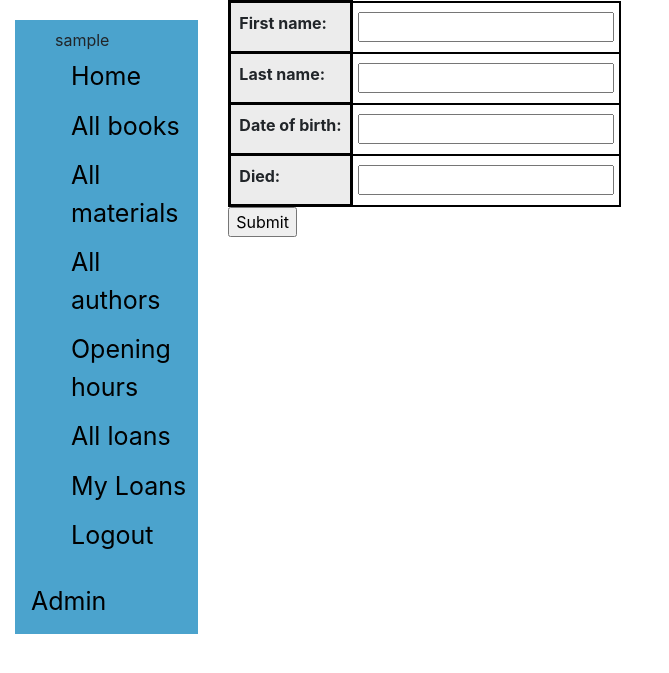
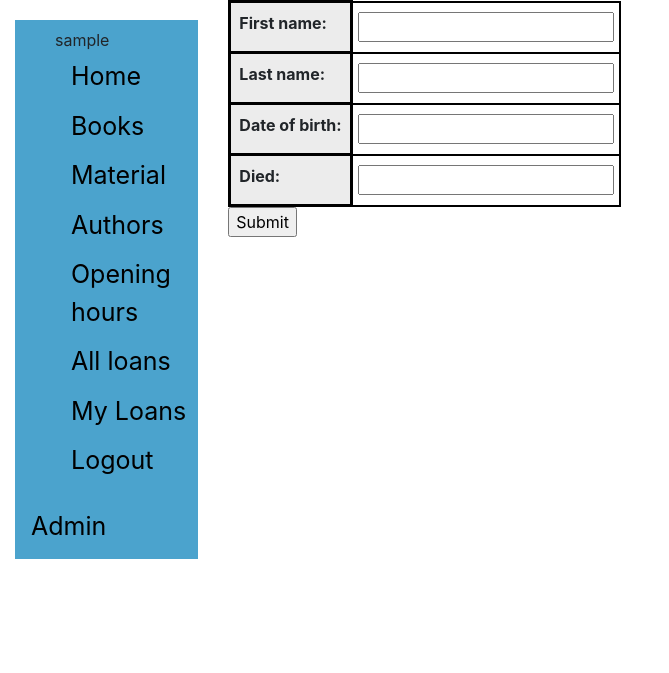
Before and after one commit to moan0s/ILMO2, a Django app: page /library/author/create/ in a window 1280 px wide. Shown: the part 89-762 px from the top of the page, without its empty margins (0-669 px from the left). Run offline with Django 3.2, Linux system fonts and the light colour scheme; the visitor is signed in with stand-in values (Sample User, id 1); some libraries are stand-ins or nearby versions.

Commit message:
Use fontawsome in sidebr

```diff
--- a/src/library/templates/library/nav_sidebar.html
+++ b/src/library/templates/library/nav_sidebar.html
@@ -2,17 +2,17 @@
     <div class="sidebar-nav">
         <ul class="sidebar-nav-top">
             <li><i class="fas fa-user"></i> {{ user.get_username }}</li>
-            <li><a href="{% url 'library:index' %}">Home</a></li>
-            <li><a href="{% url 'library:books' %}">All books</a></li>
-            <li><a href="{% url 'library:materials' %}">All materials</a></li>
-            <li><a href="{% url 'library:authors' %}">All authors</a></li>
-            <li><a href="{% url 'library:openinghours' %}">Opening hours</a></li>
+            <li><a href="{% url 'library:index' %}"><i class="fas fa-home"></i> Home</a></li>
+            <li><a href="{% url 'library:books' %}"><i class="fas fa-book"></i> Books</a></li>
+            <li><a href="{% url 'library:materials' %}"><i class="fas fa-glasses"></i> Material</a></li>
+            <li><a href="{% url 'library:authors' %}"><i class="fas fa-feather-alt"></i> Authors</a></li>
+            <li><a href="{% url 'library:openinghours' %}"><i class="fas fa-clock"></i> Opening hours</a></li>
             {% if perms.library.can_see_borrowed %}
-                <li><a href="{% url 'library:loaned-items' %}">All loans</a></li>
+                <li><a href="{% url 'library:loaned-items' %}"><i class="fas fa-list"></i> All loans</a></li>
             {% endif %}
 
             {% if user.is_authenticated %}
-                <li><a href="{% url 'library:my-loans' %}">My Loans</a></li>
+                <li><a href="{% url 'library:my-loans' %}"><i class="fas fa-undo-alt"></i> My Loans</a></li>
                 <li><a href="{% url 'logout' %}?next={{ request.path }}"><i class="fas fa-sign-out-alt"></i> Logout</a></li>
             {% else %}
                 <li><a href="{% url 'login' %}?next={{ request.path }}"><i class="fas fa-sign-in-alt"></i> Login</a></li>
```
